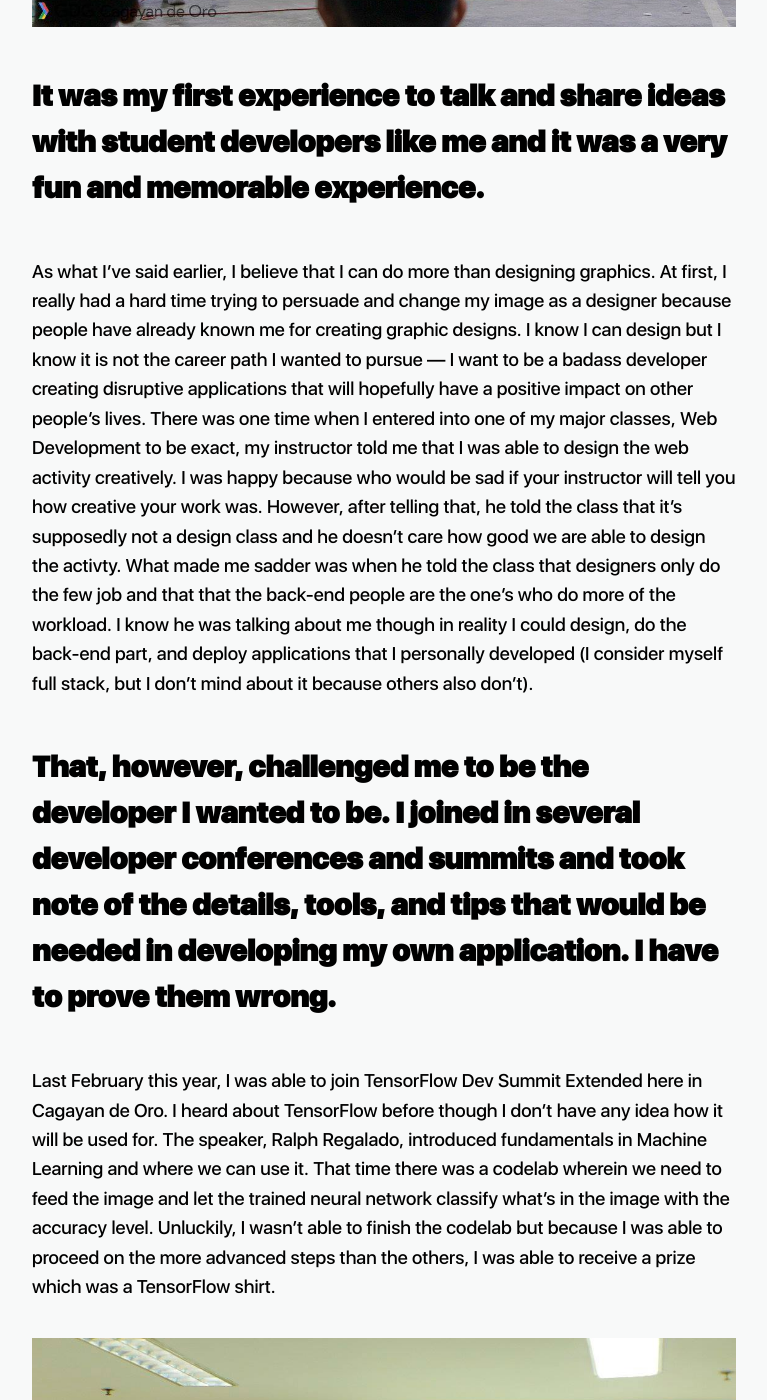
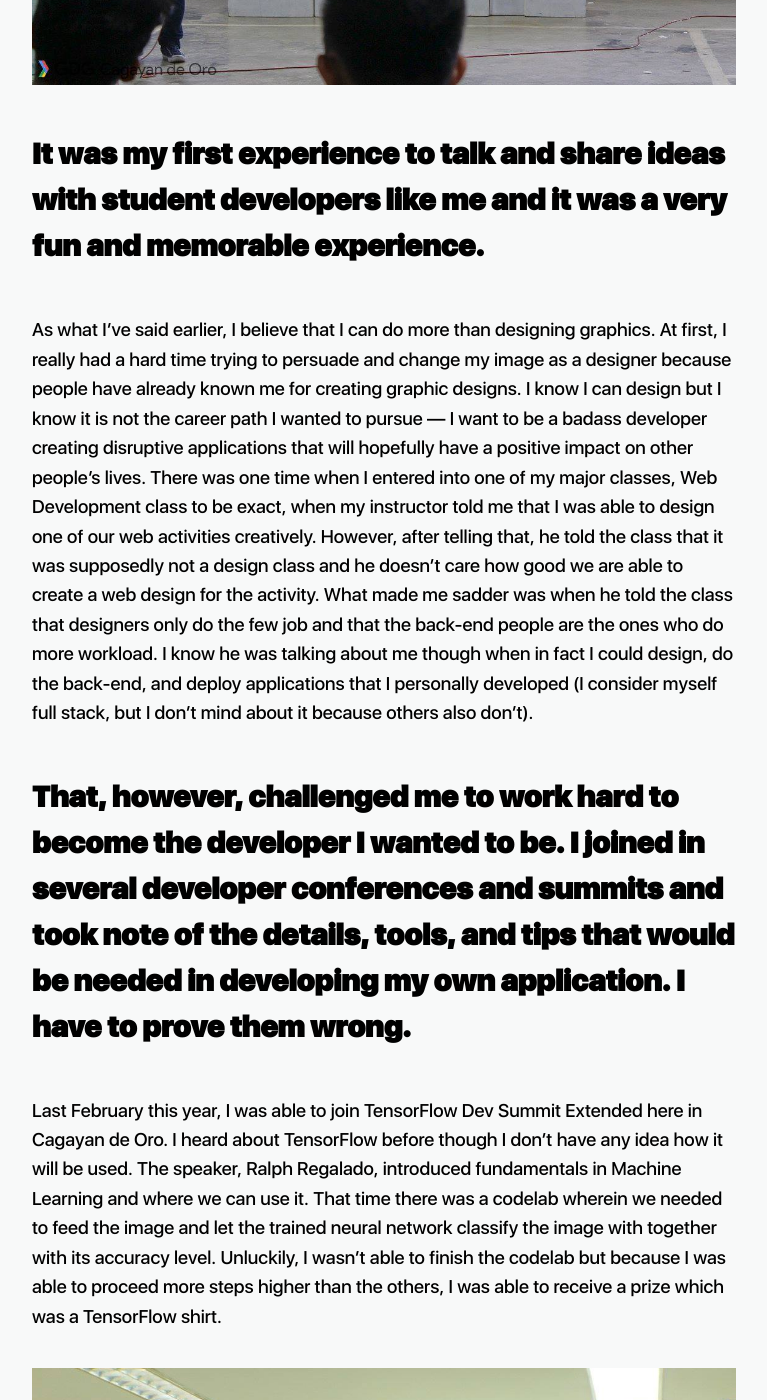
Before and after one commit to marcreyesph/blog-marcreyesph, a Jekyll site: the page built from _posts/2017-12-26-devfest-2017-a-developer-story.md, in a window 1280 px wide and 1400 px high, scrolled down 2347 px. Shown: the whole window, without its empty margins (256-1023 px from the left). Built offline with Jekyll 4.4.1, drawn with Linux system fonts in a browser that asks for light colours; nearby versions of some CDN libraries; some of the changed text lies outside the part shown.

Commit message:
Update blog post

```diff
--- a/_posts/2017-12-26-devfest-2017-a-developer-story.md
+++ b/_posts/2017-12-26-devfest-2017-a-developer-story.md
@@ -7,27 +7,27 @@
   - Deep-Learning
   - Google-Developers
   - Talks
-description: Studying Machine Learning is never easy especially if you don't have the patience, willingness, and openness to learning. Learn more about how I started studying Machine Learning to talking about what I have developed during my study. You always just have to aim for learning.
+description: Studying Machine Learning is never easy especially if you don't have the patience, willingness, and openness to learning. Learn more about how I started studying Machine Learning to having my first keynote at GDGCDO DevFest 2017.
 image: /assets/images/posts/gdgcdo-devfest-2017.jpg
 ---
 
 > "It always seems impossible until it is done" &mdash; Nelson Mandela
 
-Three years ago, when I was 15 and a fourth year high school student, I joined my first DevFest in Cagayan de Oro. I was first introduced to DevFest by my former club moderator, Dave, who was already able to join the event for a couple of times already because he was a volunteer of the community. I have two techie friends back then, Andrew and Lance who were my batchmates and were also members of the tech club in High School. Now we are on separate ways, Lance who is currently finishing his degree in Medical Laboratory Science (MLS) and Andrew who is currently an Information Systems student. My first DevFest was fun and being able to create my first Polymer Web App was a fulfilling and fun experience as a budding developer.
+Three years ago, when I was fifteen and a fourth year High School student, I joined my first DevFest in Cagayan de Oro. I was first introduced to DevFest by my former club moderator, Dave, who was already able to join the event for a couple of times because he was a volunteer of the community. I had two techie friends back then, Andrew and Lance who were my batchmates and were also members of the same tech-oriented club in High School. Now we are on separate ways: Lance who is currently finishing his degree in Medical Laboratory Science (MLS) and Andrew who is currently an Information Systems (IS) student. My first DevFest was memorable and being able to create my first Polymer Web App was a fulfilling and fun experience as a budding developer.
 
 ![Lance, Me, and Andew at GDGCDO DevFest 2014](/assets/images/posts/body/dv-7.jpg "Lance, Me, and Andew at GDGCDO DevFest 2014")
 
-Three years after, I never would have thought to be a volunteer of the community, GDG Cagayan de Oro, meeting other tech enthusiasts in Northern Mindanao. I am currently the Creative Lead of the community, creating posters and other promotional materials. I knew that I can do better things other than designing for the community. So one time when the community manager, Josan, told me to talk for a Campus Roadshow about how design contributes to the improvement of technology and vice versa, I grabbed the opportunity.
+Three years after, I never would have thought to be given an opportunity to volunteer for the community, GDG Cagayan de Oro. I was able to meet other tech enthusiasts in Northern Mindanao which was one that I'm looking forward to that time when I first joined the community. I am currently the Creative Lead of the community which is tasked to create posters and other promotional materials. I knew that I can do better things other than designing graphics. So one time when the community manager, Josan, told me to talk for a Campus Roadshow about how design contributes to the improvement of technology and vice versa, I grabbed the opportunity.
 
 ![GDGCDO Campus Roadshow at Christ the King College](/assets/images/posts/body/dv-1.jpg "GDGCDO Campus Roadshow at Christ the King College")
 
 > It was my first experience to talk and share ideas with student developers like me and it was a very fun and memorable experience.
 
-As what I’ve said earlier, I believe that I can do more than designing graphics. At first, I really had a hard time trying to persuade and change my image as a designer because people have already known me for creating graphic designs. I know I can design but I know it is not the career path I wanted to pursue &mdash; I want to be a badass developer creating disruptive applications that will hopefully have a positive impact on other people's lives. There was one time when I entered into one of my major classes, Web Development to be exact, my instructor told me that I was able to design the web activity creatively. I was happy because who would be sad if your instructor will tell you how creative your work was. However, after telling that, he told the class that it's supposedly not a design class and he doesn't care how good we are able to design the activty. What made me sadder was when he told the class that designers only do the few job and that that the back-end people are the one's who do more of the workload. I know he was talking about me though in reality I could design, do the back-end part, and deploy applications that I personally developed (I consider myself full stack, but I don't mind about it because others also don't).
+As what I’ve said earlier, I believe that I can do more than designing graphics. At first, I really had a hard time trying to persuade and change my image as a designer because people have already known me for creating graphic designs. I know I can design but I know it is not the career path I wanted to pursue &mdash; I want to be a badass developer creating disruptive applications that will hopefully have a positive impact on other people's lives. There was one time when I entered into one of my major classes, Web Development class to be exact, when my instructor told me that I was able to design one of our web activities creatively. However, after telling that, he told the class that it was supposedly not a design class and he doesn't care how good we are able to create a web design for the activity. What made me sadder was when he told the class that designers only do the few job and that the back-end people are the ones who do more workload. I know he was talking about me though when in fact I could design, do the back-end, and deploy applications that I personally developed (I consider myself full stack, but I don't mind about it because others also don't).
 
-> That, however, challenged me to be the developer I wanted to be. I joined in several developer conferences and summits and took note of the details, tools, and tips that would be needed in developing my own application. I have to prove them wrong.
+> That, however, challenged me to work hard to become the developer I wanted to be. I joined in several developer conferences and summits and took note of the details, tools, and tips that would be needed in developing my own application. I have to prove them wrong.
 
-Last February this year, I was able to join TensorFlow Dev Summit Extended here in Cagayan de Oro. I heard about TensorFlow before though I don't have any idea how it will be used for. The speaker, Ralph Regalado, introduced fundamentals in Machine Learning and where we can use it. That time there was a codelab wherein we need to feed the image and let the trained neural network classify what's in the image with the accuracy level. Unluckily, I wasn't able to finish the codelab but because I was able to proceed on the more advanced steps than the others, I was able to receive a prize which was a TensorFlow shirt.
+Last February this year, I was able to join TensorFlow Dev Summit Extended here in Cagayan de Oro. I heard about TensorFlow before though I don't have any idea how it will be used. The speaker, Ralph Regalado, introduced fundamentals in Machine Learning and where we can use it. That time there was a codelab wherein we needed to feed the image and let the trained neural network classify the image with together with its accuracy level. Unluckily, I wasn't able to finish the codelab but because I was able to proceed more steps higher than the others, I was able to receive a prize which was a TensorFlow shirt.
 
 ![TensorFlow Dev Summit Extended CDO](/assets/images/posts/body/dv-2.jpg "TensorFlow Dev Summit Extended CDO")
 
@@ -45,27 +45,27 @@
 
 ![Image Completion/Inpainting Demo](/assets/images/posts/body/dv-9.jpg "Image Completion/Inpainting Demo")
 
-After developing the simple application myself, I had to let others try it and have their feedback. Their feedbacks were nice and with that I had to demo it at GDGCDO DevFest 2017, when Jhai Maandig, Co-Community Manager of GDGCDO invited me to speak about what I have developed. From being a delegate to a Keynote speaker, this is an experience that I will never forget. It was a nerve wracking experience because there I know there were expert Pythonistas out there and I'm afraid that they might judge me for an ugly code which luckily did not happen to me. I introduced the anatomy of an image, data processing libraries such as numpy, data visualization libraries like matplotlib, and of couse, TensorFlow. I also introduced them the basics when importing an image datasets together their batch dimension in code progression.
+After developing the simple application myself, I had to let others try it and have their feedback. Their feedbacks were great and with that I was able to demo it at GDGCDO DevFest 2017, when Jhai Maandig, Co-Community Manager of GDGCDO invited me to speak about what I have developed. From being a delegate to a Keynote speaker, this is an experience that I will never forget. It was a nerve wracking experience because I knew there were expert Pythonistas out there and I'm afraid that they might judge me for an ugly code which luckily did not happen. I introduced the anatomy of an image, data processing libraries such as numpy, data visualization libraries like matplotlib, and of course, TensorFlow. I also introduced them the basics when importing an image datasets together their batch dimension in code progression.
 
 ![Anatomy of an Image](/assets/images/posts/body/dv-11.jpg "Anatomy of an Image")
 
 ![Color Channels](/assets/images/posts/body/dv-12.jpg "Color Channels")
 
-While I was talking about Machine Learning using TensorFlow, I really hoped to finish my talk because my hands were shaking. When my time ended, and it was time for the audience to ask for questions, one student developer asked me about what to look for in image datasets when uploading. I was saddened, though, because only a few were interested in algorithms and Mathematics which I already have expected since most of them were Information Technology (IT) students and graduates.
+While I was talking about Machine Learning using TensorFlow, I really hoped to finish my talk because my hands were shaking. When my time ended, and it was time for the audience to ask for questions, one student developer asked me about what to look for in image datasets when uploading. I was saddened, though, because only a few were interested in the topic. I told them that developing your own Machine Learning application is never easy but if you have the willingness to learn, then you probably will be able to develop one in the future.
 
 ![GDGCDO DevFest 2017 Participants](/assets/images/posts/body/dv-6.jpg "GDGCDO DevFest 2017 Participants")
 
-I can say that my love for learning together with God's help has enabled me to learn Machine Learning. I know it is really difficult at first and there are people on the way trying to disappoint you, you just need to stand up and prove them wrong.
+I can say that my love for learning together with God's help has helped me learn Machine Learning. I know it is really difficult at first and that there are people trying to disappoint you. All you need to do is to just stand up and prove them wrong.
 
 > Actions speak louder than words and you need to show them real results.
 
-This year I'm glad to have been invited to talk in three summits and roadshows and I must say to myself that it's a job well done.
+This year I'm glad to have been invited to talk in three summits and roadshows and I must say to myself that they're all great experiences.
 
-Just recently, my team was accepted to be funded by Jollibee Group Foundation to help our farmers become more efficient in farming. Our team hoped to utilize Image Processing and Machine Learning to analyze crop health and infestation which is very exciting because I get to share my skills as a budding Machine Learning developer.
+Just recently, my team was accepted to be funded by Jollibee Group Foundation in hopes to help our farmers become more efficient in farming. Our team hoped to utilize Image Processing and Machine Learning to analyze crop health and infestation where I am very excited because I get to share my skills as a budding Machine Learning developer.
 
 ![Tanumbotics Team](/assets/images/posts/body/jfep-3.jpg "Tanumbotics Team")
 
-I believe this is just the start of something big and I know I can do bigger things just like you if you're just eager to learn despite the hardships and disappointments. In the end it's all worth it and you can finally say to yourself that you've done a great job. Have a great new year ahead!
+I believe this is just the start of something big and I know you can, too&mdash;only if you're just eager to learn despite the hardships and disappointments. In the end it's all worth it and you can finally say to yourself that you've done a great job. Have a great new year ahead!
 
 ---
 
```
